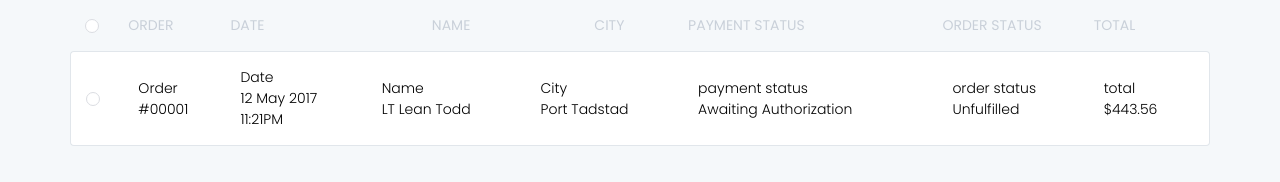
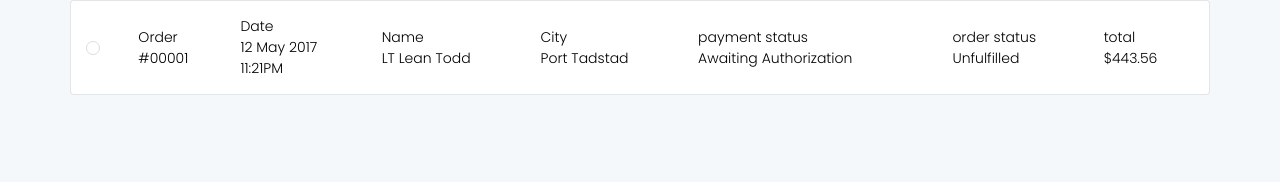
Before and after one commit to mohitbaraiya/responsive-table, a plain HTML site: page index.html in a window 1280 px wide. Drawn offline with Linux system fonts and the light colour scheme.

Commit message:
Update style.css

```diff
--- a/style.css
+++ b/style.css
@@ -70,4 +70,10 @@ body {
   border-right: 1px solid #e1e6eb;
   padding-right: 15px;
 }
-/* border-radius: 4px; */
+
+/* Hide table headers (but not display: none; for accessibility) */
+.order-table thead tr {
+  position: absolute;
+  top: -9999px;
+  left: -9999px;
+}
```
